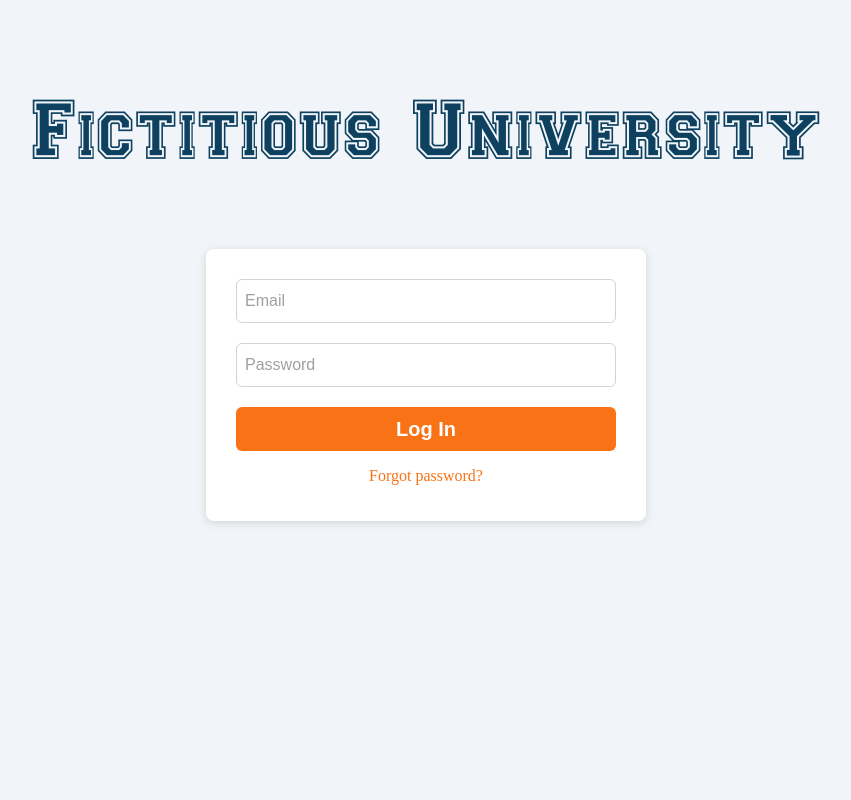
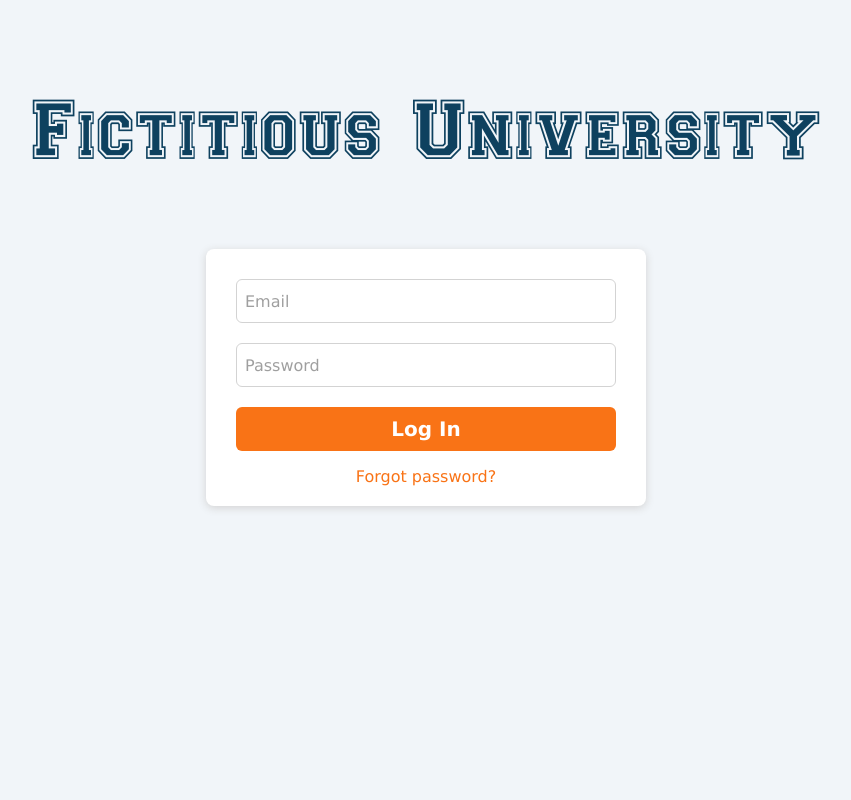
Before and after one commit to ekruse09/CS_361_project, a Django app: page / in a window 1280 px wide. Shown: the whole page, without its empty margins (214-1065 px from the left). Run offline with Django 4.2, Linux system fonts and the light colour scheme.

Commit message:
add font stack

```diff
--- a/supercreative/static/login.css
+++ b/supercreative/static/login.css
@@ -1,6 +1,12 @@
 @font-face {
     font-family: college-font;
     src: url(/supercreative/static/CollegiateheavyoutlineMedium-B0yx.ttf);
+}
+
+* {
+    margin: 0px;
+    padding: 0px;
+    font-family: Corbel, "Lucida Grande", "Lucida Sans Unicode", "Lucida Sans", "DejaVu Sans", "Bitstream Vera Sans", "Liberation Sans", Verdana, "Verdana Ref", sans-serif;
 }
 
 html {
```
